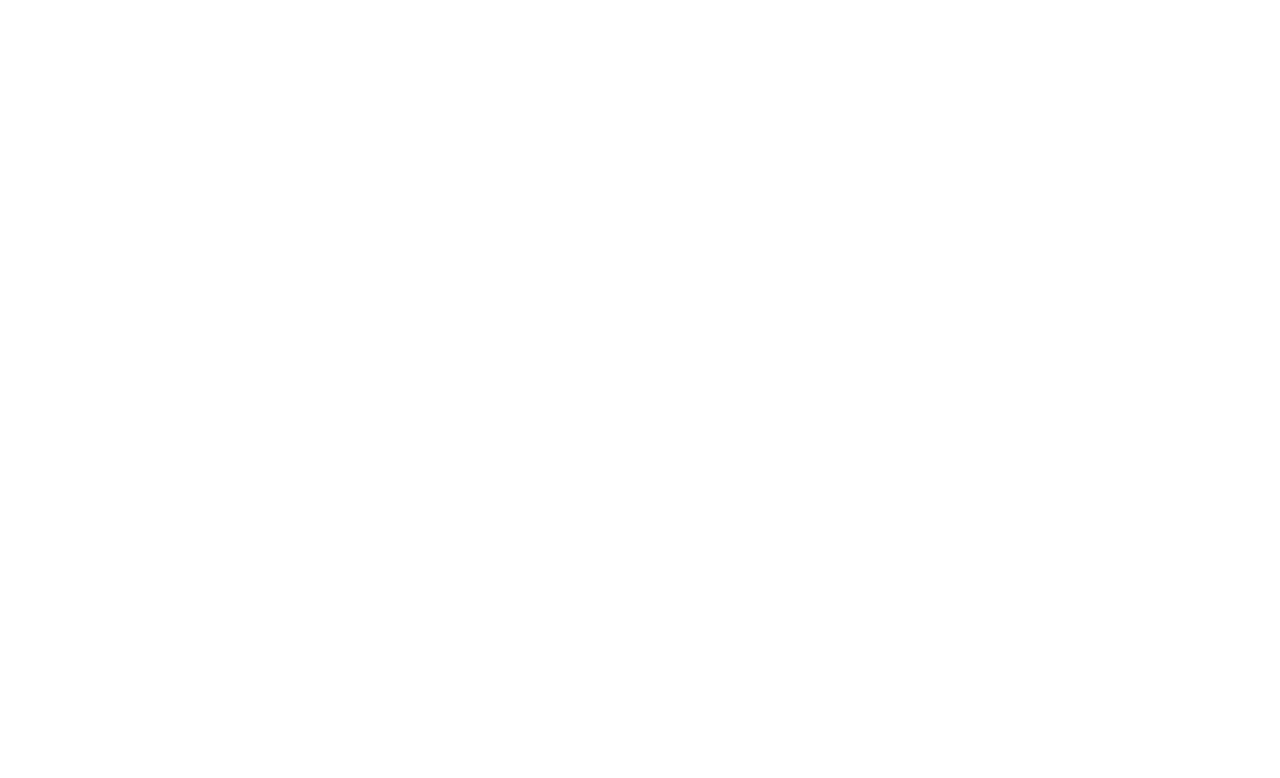
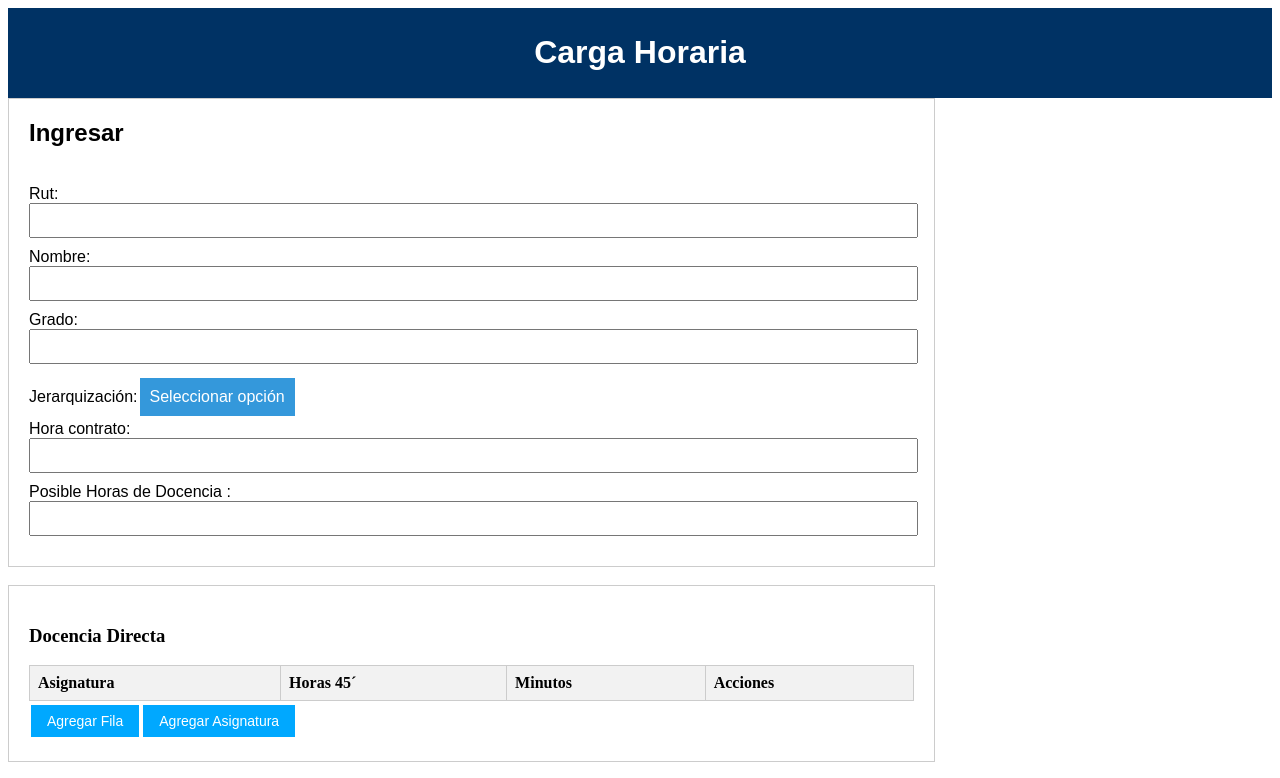
Before and after one commit to Flagos21/CDT-CargaAcademica, an Angular app: page /carga-horaria in a window 1280 px wide. Before the commit this address led to /. Shown: the top 778 px of the page. Built offline with nearby package versions, Linux system fonts and the light colour scheme.

Commit message:
cargaAcademica2.0

```diff
--- a/src/app/Componentes/barnav/barnav.component.html
+++ b/src/app/Componentes/barnav/barnav.component.html
@@ -15,7 +15,7 @@
         <li><a class="button" routerLink="/profesor"> Crear Docente</a></li>
         <li><a class="button" routerLink="/crear-asignatura"> Crear Asignatura</a></li>
         <li><a class="button" routerLink="/asignar-asignatura">Asignar asignatura</a></li>
-        <li><a class="button" routerLink="/">Listar Asignatura</a></li>
+        <li><a class="button" routerLink="/carga-horaria">Carga Horaria</a></li>
         <li><a class="button" routerLink="/">Listar Docentes</a></li>
       </ul>
 
--- a/src/app/Componentes/carga-horaria/carga-horaria.component.html
+++ b/src/app/Componentes/carga-horaria/carga-horaria.component.html
@@ -11,6 +11,7 @@
         <h1>Carga Horaria</h1>
     </header>
         <section id="Ingresar">
+
             <h2>Ingresar</h2>
             <br>
             <label for="rut">Rut:</label>
@@ -29,11 +30,13 @@
                     <a href="#" onclick="selectOption(3)">Asociado</a>
                     <a href="#" onclick="selectOption(4)">Titular</a>
                 </div>
+            </div>
             <br>
             <label for="Hora contrato">Hora contrato:</label>
             <input type="text" id="Hora contrato" name="Hora contrato">
             <label for="PosibleHorasDeDocencia">Posible Horas de Docencia :</label>
             <input type="text" id="PosibleHorasDeDocencia" name="PosibleHorasDeDocencia">
+
         </section>
         <br>
 </body>
@@ -93,7 +96,7 @@
         <button onclick="agregarFila('OtrosTrabajosDeGestionAcademica')">Agregar Fila</button>
         <button onclick="agregarasignatura('DocenciaDirecta')">Agregar Asignatura</button>
     </section>
-</main>
+
     <!-- Incluir el script JavaScript compilado -->
     <script src="carga-horaria.component.ts"></script>
 </html>
--- a/src/app/Componentes/carga-horaria/carga-horaria.component.ts
+++ b/src/app/Componentes/carga-horaria/carga-horaria.component.ts
@@ -1,25 +1,17 @@
 import { Component } from '@angular/core';
-import Papa from 'papaparse';
+//import Papa from 'papaparse';
 import { BarnavComponent } from '../barnav/barnav.component';
 
 @Component({
   selector: 'app-carga-horaria',
   templateUrl: './carga-horaria.component.html',
   styleUrls: ['./carga-horaria.component.css'],
+  standalone: true,
   imports: [BarnavComponent]
 })
 export class CargaHorariaComponent {
   // Función para manejar el cambio en el input de archivo
-  handleFileChange(e: Event) {
-    const file = (e.target as HTMLInputElement).files![0];
-    if (file) {
-      Papa.parse(file, {
-        complete: (results) => {
-          this.mostrarAsignaturas(results.data);
-        }
-      });
-    }
-  }
+
 
   // Función para mostrar las asignaturas en la tabla
   mostrarAsignaturas(data: any[]) {
--- a/src/app/app.routes.ts
+++ b/src/app/app.routes.ts
@@ -2,13 +2,15 @@
 import { ProfesorComponent } from './Componentes/profesor/profesor.component';
 import { AsignarAsignaturaComponent } from './Componentes/asignar-asignatura/asignar-asignatura.component';
 import { CrearAsignaturaComponent } from './Componentes/crear-asignatura/crear-asignatura.component';
+import { CargaHorariaComponent } from './Componentes/carga-horaria/carga-horaria.component';
 
 
 export const routes: Routes = [
     {path: '', pathMatch:'full',redirectTo:'profesor'},
     {path: 'profesor', component: ProfesorComponent},
     {path: 'asignar-asignatura', component: AsignarAsignaturaComponent},
-    {path: 'crear-asignatura', component: CrearAsignaturaComponent}
+    {path: 'crear-asignatura', component: CrearAsignaturaComponent},
+    {path: 'carga-horaria', component: CargaHorariaComponent}
 
 
 ];
```
